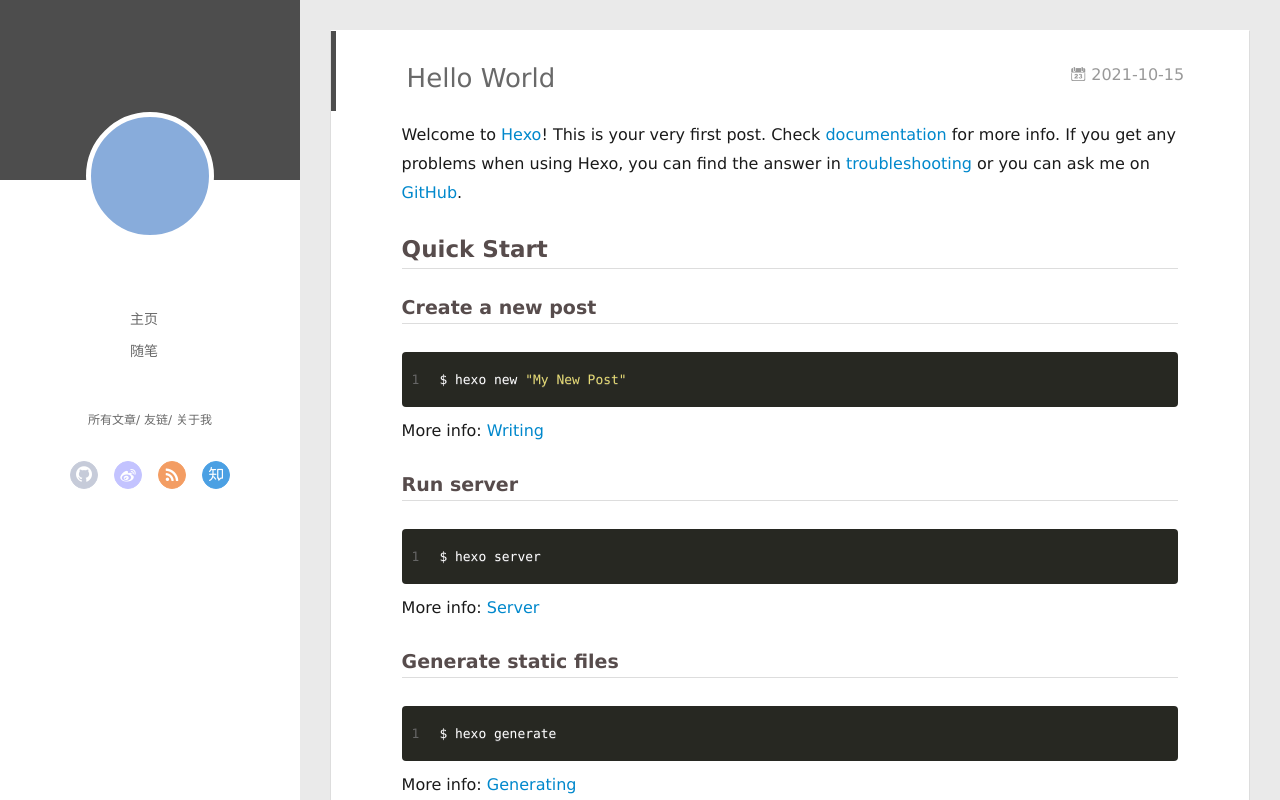
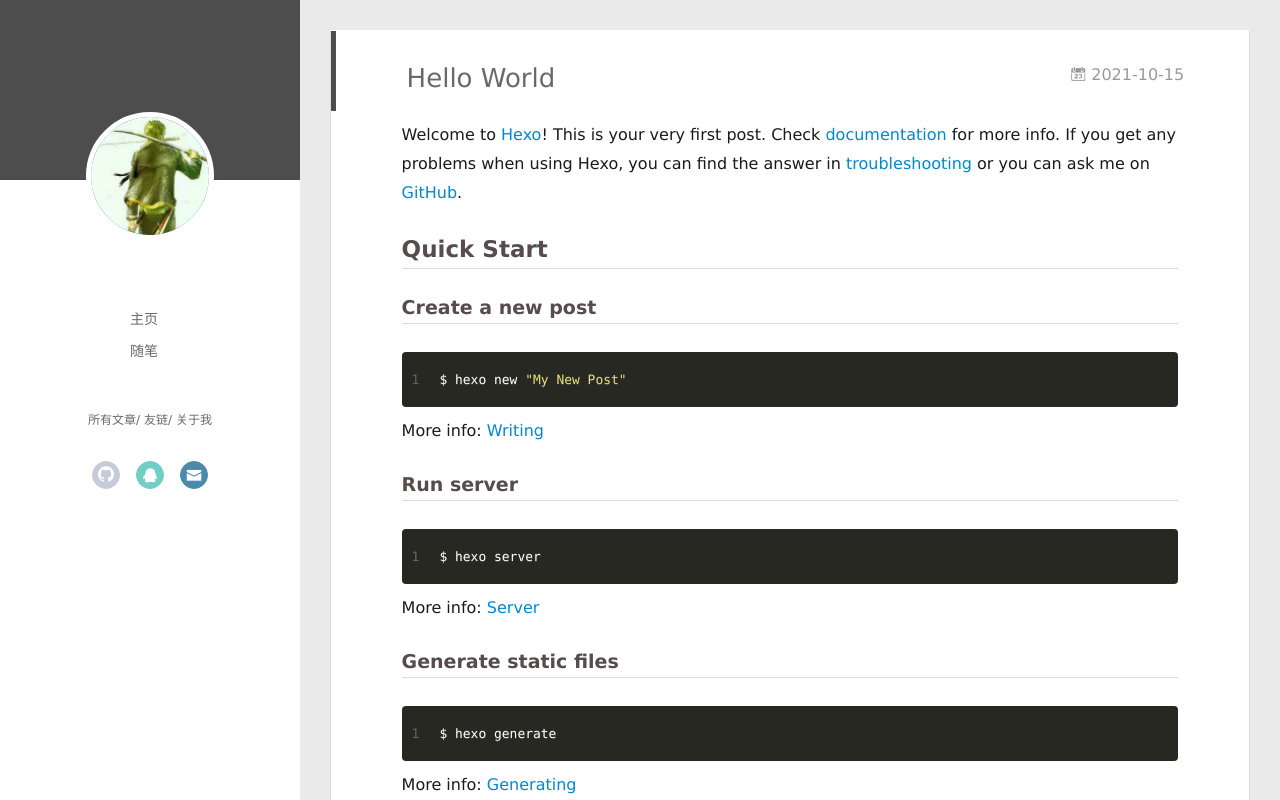
Before and after one commit to Zerocheng001/Zerocheng001.github.io, a plain HTML site: page 2021/10/15/hello-world/index.html in a window 1280 px wide. Drawn offline with Linux system fonts and the light colour scheme.

Commit message:
Site updated: 2021-10-17 14:59:55

```diff
--- a/2021/10/15/hello-world/index.html
+++ b/2021/10/15/hello-world/index.html
@@ -47,7 +47,7 @@
 <div class="intrude-less">
 	<header id="header" class="inner">
 		<a href="/" class="profilepic">
-			<img src="" class="js-avatar">
+			<img src="/assets/touxiang.jpg" class="js-avatar">
 		</a>
 		<hgroup>
 		  <h1 class="header-author"><a href="/"></a></h1>
@@ -81,13 +81,11 @@
 		<nav class="header-nav">
 			<div class="social">
 
-					<a class="github" target="_blank" href="#" title="github"><i class="icon-github"></i></a>
+					<a class="github" target="_blank" href="/Zerocheng001" title="github"><i class="icon-github"></i></a>
 
-					<a class="weibo" target="_blank" href="#" title="weibo"><i class="icon-weibo"></i></a>
+					<a class="qq" target="_blank" href="/assets/qq.jpg" title="qq"><i class="icon-qq"></i></a>
 
-					<a class="rss" target="_blank" href="#" title="rss"><i class="icon-rss"></i></a>
-
-					<a class="zhihu" target="_blank" href="#" title="zhihu"><i class="icon-zhihu"></i></a>
+					<a class="mail" target="_blank" href="mailto:2971502037@qq.com" title="mail"><i class="icon-mail"></i></a>
 
 			</div>
 		</nav>
@@ -105,7 +103,7 @@
 	<div class="intrude-less">
 		<header id="header" class="inner">
 			<div class="profilepic">
-				<img src="" class="js-avatar">
+				<img src="/assets/touxiang.jpg" class="js-avatar">
 			</div>
 			<hgroup>
 			  <h1 class="header-author js-header-author"></h1>
@@ -122,13 +120,11 @@
 			<nav class="header-nav">
 				<div class="social">
 
-						<a class="github" target="_blank" href="#" title="github"><i class="icon-github"></i></a>
+						<a class="github" target="_blank" href="/Zerocheng001" title="github"><i class="icon-github"></i></a>
 
-						<a class="weibo" target="_blank" href="#" title="weibo"><i class="icon-weibo"></i></a>
+						<a class="qq" target="_blank" href="/assets/qq.jpg" title="qq"><i class="icon-qq"></i></a>
 
-						<a class="rss" target="_blank" href="#" title="rss"><i class="icon-rss"></i></a>
-
-						<a class="zhihu" target="_blank" href="#" title="zhihu"><i class="icon-zhihu"></i></a>
+						<a class="mail" target="_blank" href="mailto:2971502037@qq.com" title="mail"><i class="icon-mail"></i></a>
 
 				</div>
 			</nav>
```
Also changed, not shown: 2021/10/17/我的第一篇博客文章/index.html (+8 -12 lines), archives/2021/10/index.html (+8 -12 lines), archives/2021/index.html (+8 -12 lines), archives/index.html (+8 -12 lines), index.html (+8 -12 lines), assets/qq.jpg (added), assets/touxiang.jpg (added).
